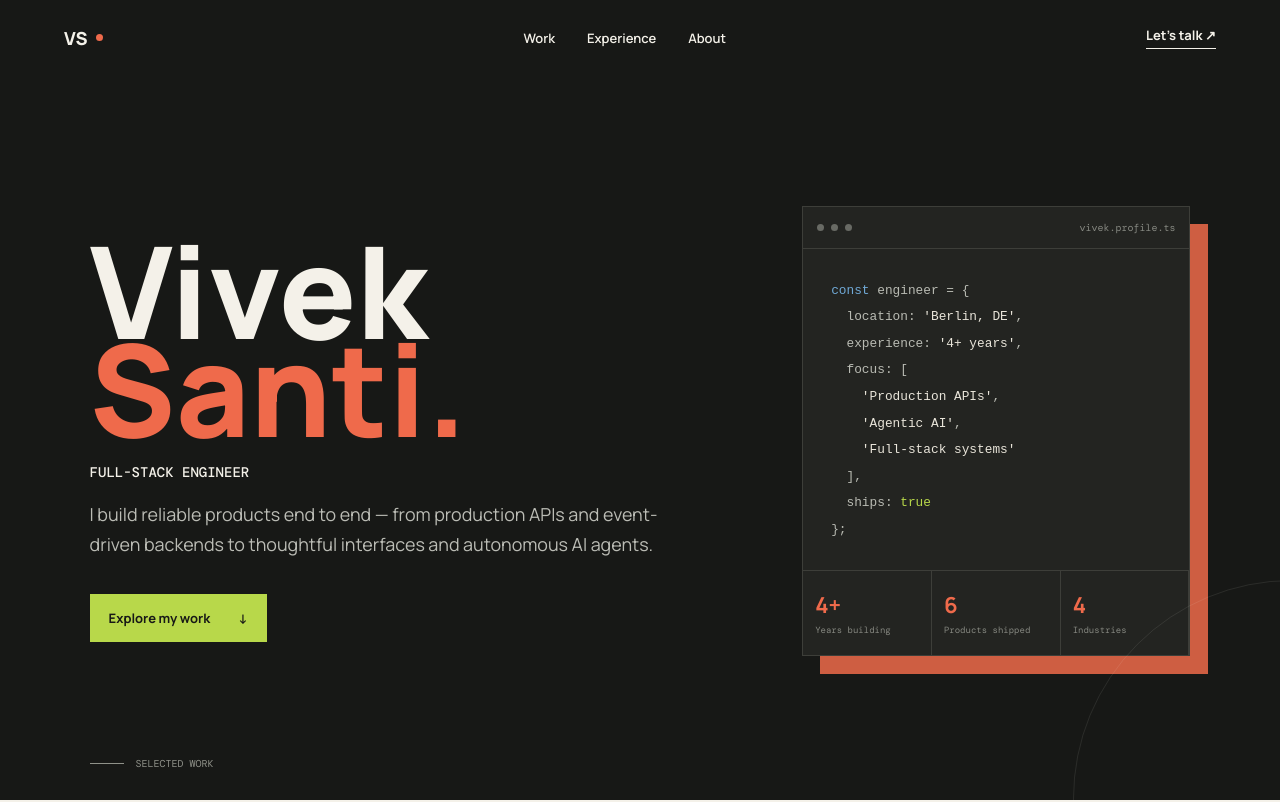
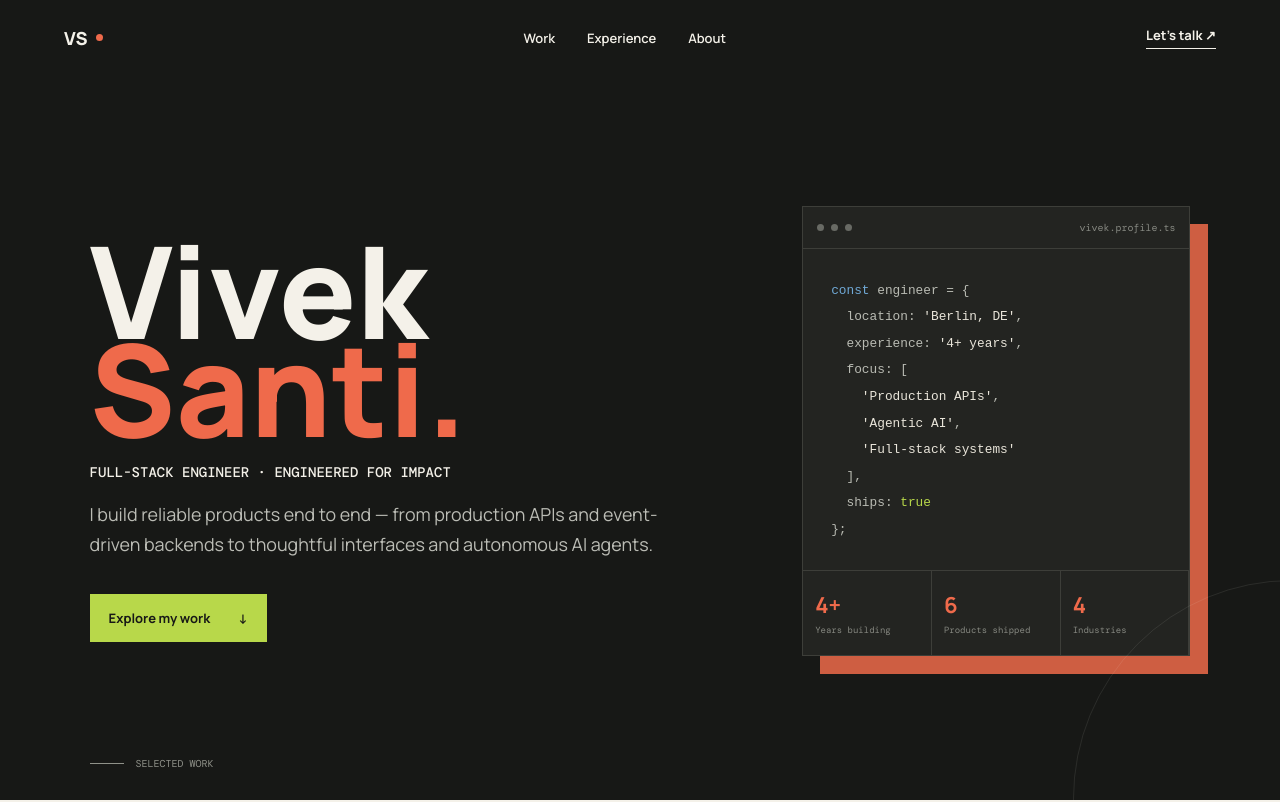
Before and after one commit to viveksanti/portfolio, a plain HTML site: page index.html in a window 1280 px wide. Shown: the top 802 px of the page. Drawn offline with nearby package versions, Linux system fonts and the light colour scheme.

Commit message:
Add Engineered for Impact tagline

```diff
--- a/index.html
+++ b/index.html
@@ -31,7 +31,7 @@
       <section class="hero" id="top">
         <div class="hero-copy reveal">
           <h1>Vivek<br /><span>Santi.</span></h1>
-          <p class="hero-role">Full-Stack Engineer</p>
+          <p class="hero-role">Full-Stack Engineer · Engineered for Impact</p>
           <p class="hero-intro" id="hero-intro"></p>
           <div class="hero-actions">
             <a class="button primary" href="#work">Explore my work <span aria-hidden="true">↓</span></a>
@@ -100,3 +100,4 @@
     </footer>
   </body>
 </html>
+~
```
